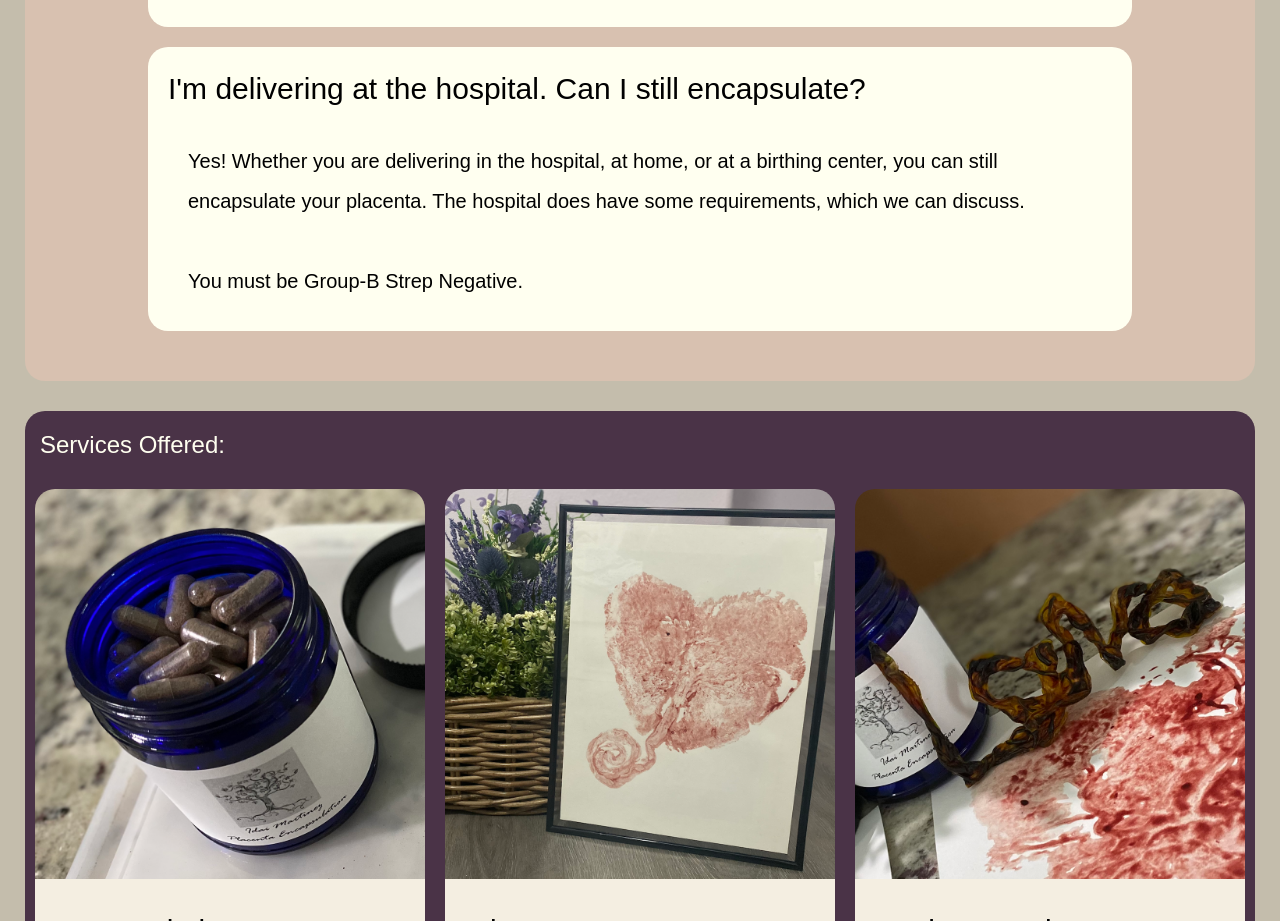
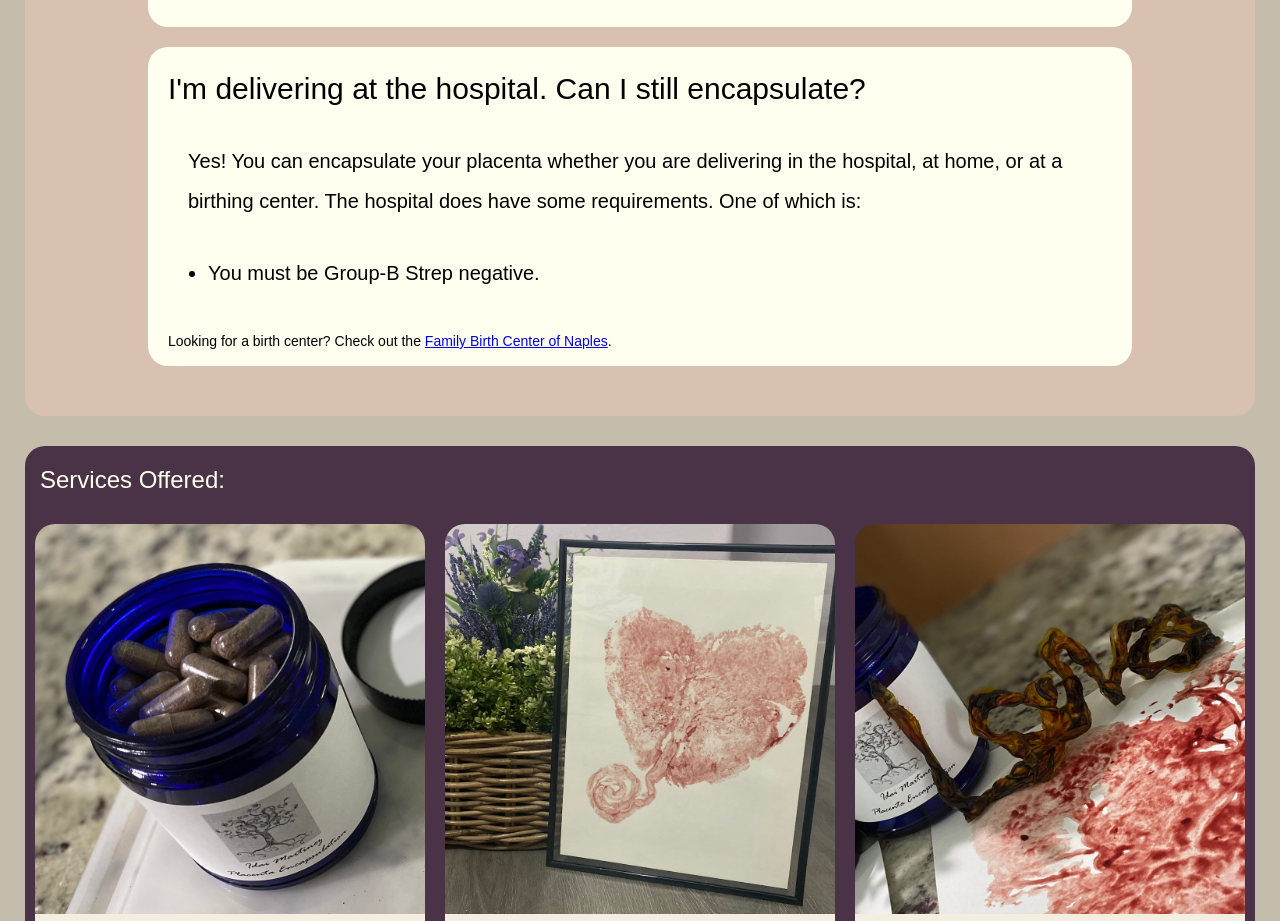
Before and after one commit to elta79/placenta-website, a React (Vite) app: page / in a window 1280 px wide. Shown: the part 2080-3001 px from the top of the page. Built offline with nearby package versions, Linux system fonts and the light colour scheme.

Commit message:
Add link on home page
Add link to birth center website to potentially improve SEO

```diff
--- a/src/pages/Home.jsx
+++ b/src/pages/Home.jsx
@@ -69,8 +69,12 @@ function Home() {
 
         <div className='card--home' id='four'>
           <h2 className='card--title'>I'm delivering at the hospital. Can I still encapsulate?</h2>
-          <p className='def'>Yes! Whether you are delivering in the hospital, at home, or at a birthing center, you can still encapsulate your placenta. The hospital does have some requirements, which we can discuss.</p>
-          <p className='def'>You must be Group-B Strep Negative.</p>
+          <p className='def'>Yes! You can encapsulate your placenta whether you are delivering in the hospital, at home, or at a birthing center. The hospital does have some requirements. One of which is:</p>
+         <ul>
+          <li>You must be Group-B Strep negative.</li>
+         </ul>
+          {/* <p className='def'>You must be Group-B Strep Negative.</p> */}
+          <p className='fbc-tag' >Looking for a birth center? Check out the <a href="https://www.naplesbirthcenter.com/" target="_blank">Family Birth Center of Naples</a>.</p>
         </div>
 
       </section>
--- a/src/styles/home.css
+++ b/src/styles/home.css
@@ -111,6 +111,11 @@ ul {
 .services-offered{
     margin:auto;
 }
+
+.fbc-tag{
+    font-size: 14px;
+    padding-top:20px
+}
 .services{
     background: #4A3347;
     margin-top: 0px;
```
